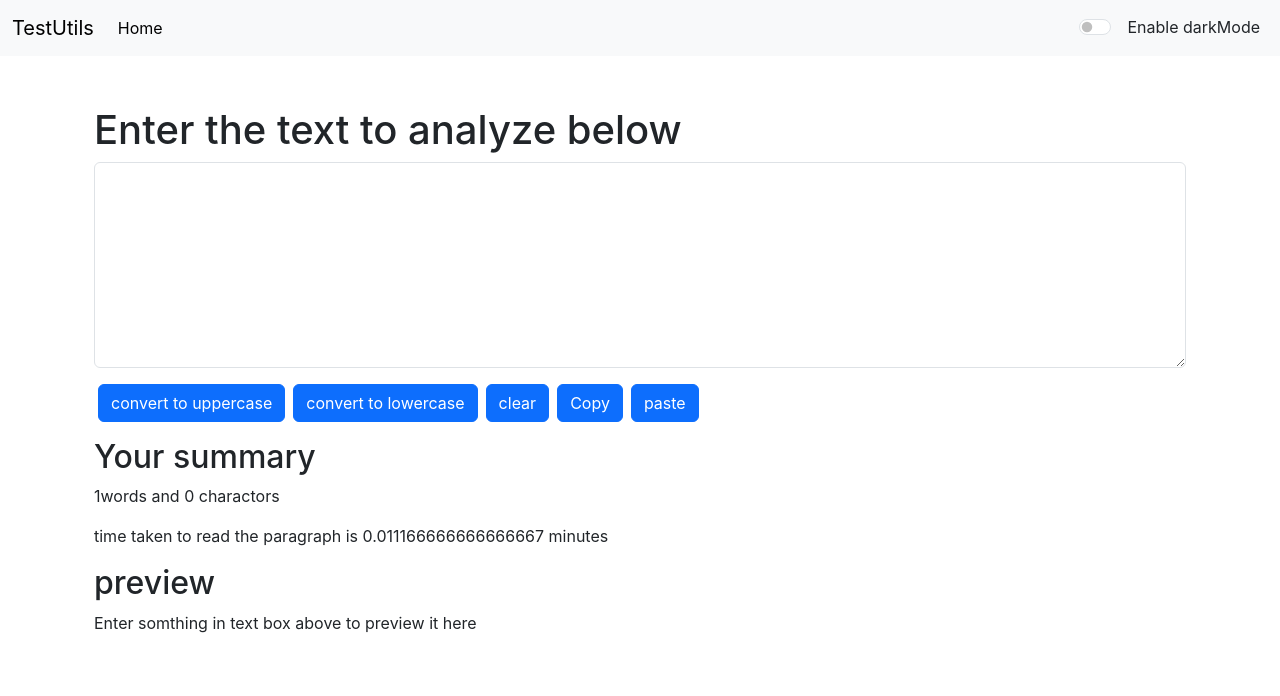
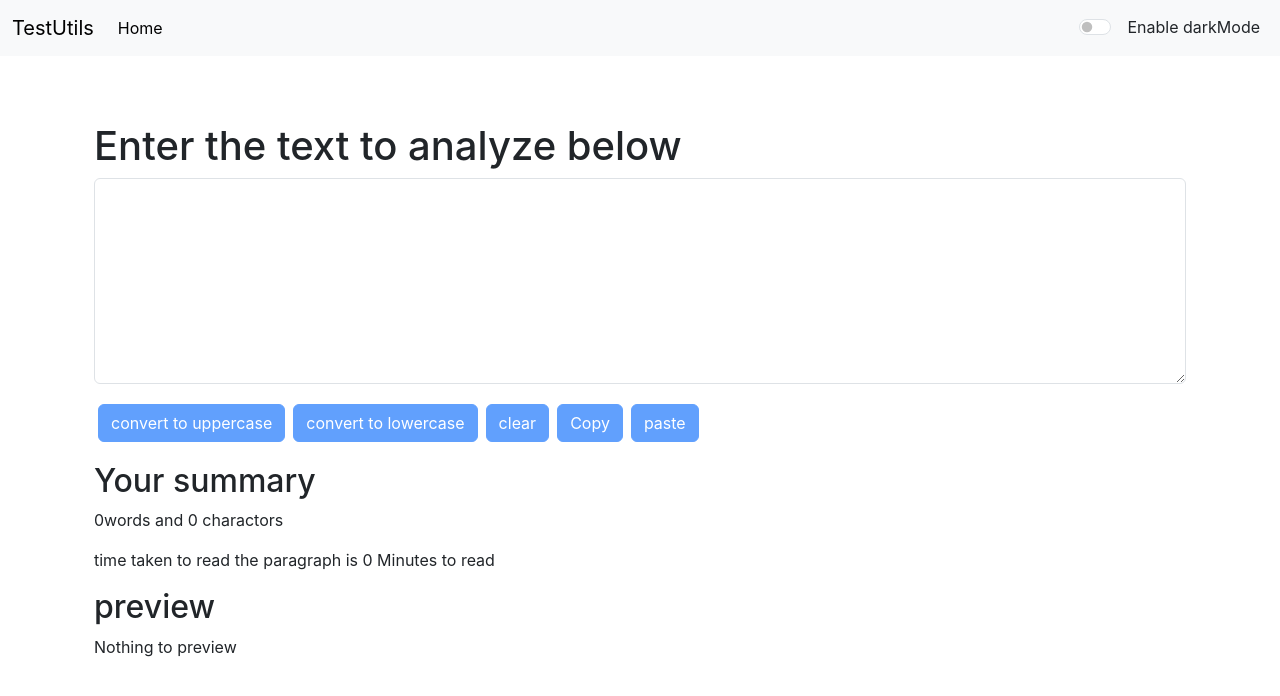
Before and after one commit to mangeshgonje317/TextUtils, a React (Create React App) app: page / in a window 1280 px wide. Shown: the top 696 px of the page. Built offline with nearby package versions, Linux system fonts and the light colour scheme.

Commit message:
final update

```diff
--- a/src/components/Alert.js
+++ b/src/components/Alert.js
@@ -6,10 +6,15 @@ export default function Alert(props) {
        return lower.charAt(0).toUpperCase() + lower.slice(1);
     }
   return (
-
-    props.alert && <div className={`alert alert-${props.alert.type} alert-dismissible fade show`} role="alert">
+    <div style={{height:'50px'}}>
+      {
+     props.alert && <div className={`alert alert-${props.alert.type} alert-dismissible fade show`} role="alert">
            <strong>{capitalize(props.alert.type)} </strong>{props.alert.msg}
       </div>
+    }
+    </div>
+
+
 
   )
 }
--- a/src/components/TextForm.js
+++ b/src/components/TextForm.js
@@ -3,6 +3,7 @@ import React, {useState} from 'react'
 
 
 export default function TextForm(props) {
+
 
   const handleUpClick= ()=>{
     let newText =text.toUpperCase();
@@ -49,19 +50,19 @@ export default function TextForm(props) {
         <div className="mb-3">
           <textarea className="form-control" id="myBox" rows="8" value={text} onChange={handleOnchange} style={{backgroundColor:props.mode=== 'light'?'white':'black',color:props.mode=== 'light'?'black':'white'}}></textarea>
         </div>
-        <button className="btn btn-primary mx-1" onClick={handleUpClick}>convert to uppercase</button>
-        <button className="btn btn-primary mx-1" onClick={handleLoClick}>convert to lowercase</button>
-        <button className="btn btn-primary mx-1" onClick={handleClearClick}>clear</button>
-        <button className="btn btn-primary mx-1" onClick={handleCopyClick}>Copy</button>
-        <button className="btn btn-primary mx-1" onClick={handlePasteClick}>paste</button>
+        <button disabled={text.length===0} className="btn btn-primary mx-1 my-1" onClick={handleUpClick}>convert to uppercase</button>
+        <button disabled={text.length===0} className="btn btn-primary mx-1 my-1" onClick={handleLoClick}>convert to lowercase</button>
+        <button disabled={text.length===0} className="btn btn-primary mx-1 my-1" onClick={handleClearClick}>clear</button>
+        <button disabled={text.length===0} className="btn btn-primary mx-1 my-1" onClick={handleCopyClick}>Copy</button>
+        <button disabled={text.length===0} className="btn btn-primary mx-1 my-1" onClick={handlePasteClick}>paste</button>
 
       </div>
         <div className="container my-3">
           <h2>Your summary</h2>
-          <p>{text.split (" ").length}words and {text.length} charactors</p>
-          <p>time taken to read the paragraph is  {(0.67 * text.split (" ").length)/60 } minutes</p>
+          <p>{text.split (" ").filter((element)=>{return element.length!==0}).length}words and {text.length} charactors</p>
+          <p>time taken to read the paragraph is  {(0.008 * text.split (" ").filter((element)=>{return element.length!==0}).length)/60 } Minutes to read</p>
           <h2>preview</h2>
-          <p>{text.length>0?text:"Enter somthing in text box above to preview it here"}</p>
+          <p>{text.length>0?text:"Nothing to preview"}</p>
         </div>
     </>
   )
```
Also changed, not shown: package.json (+80 -1 lines), 1 other file (tests, documents, lock files or other folders).
